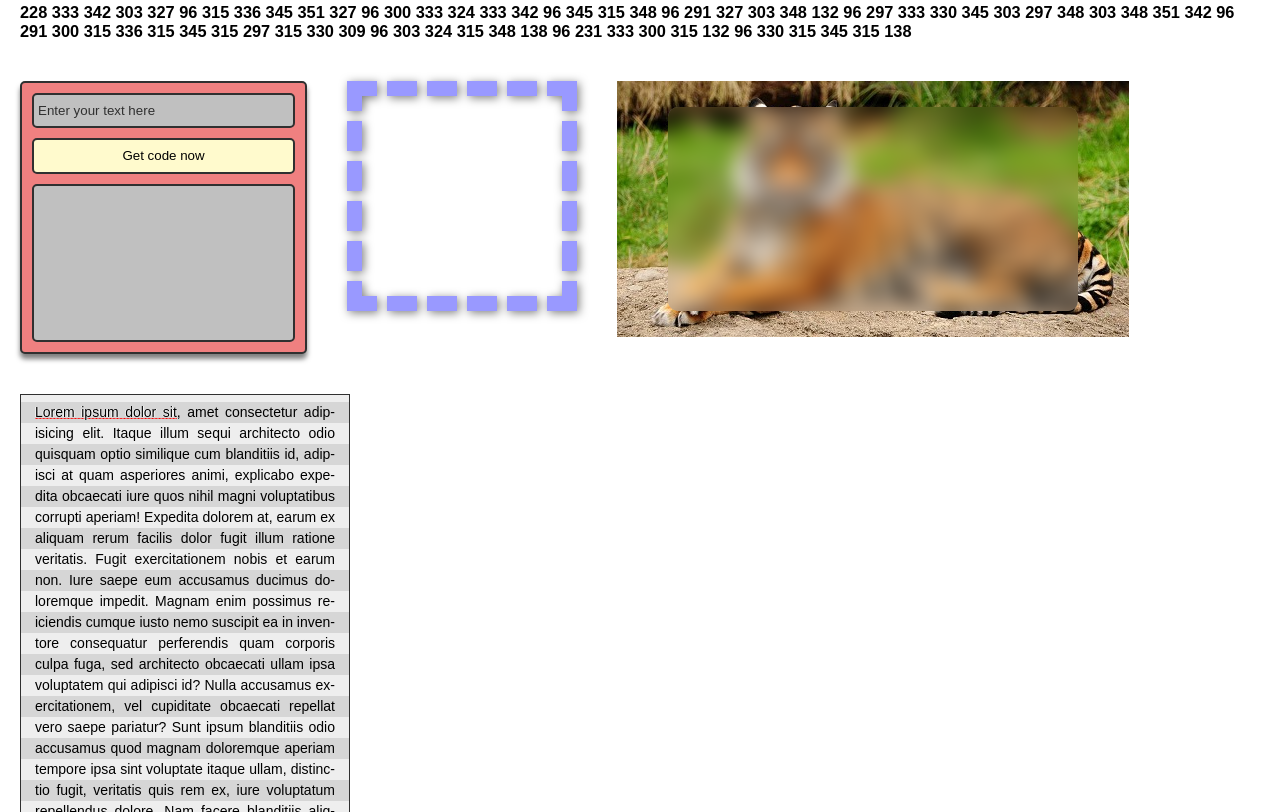
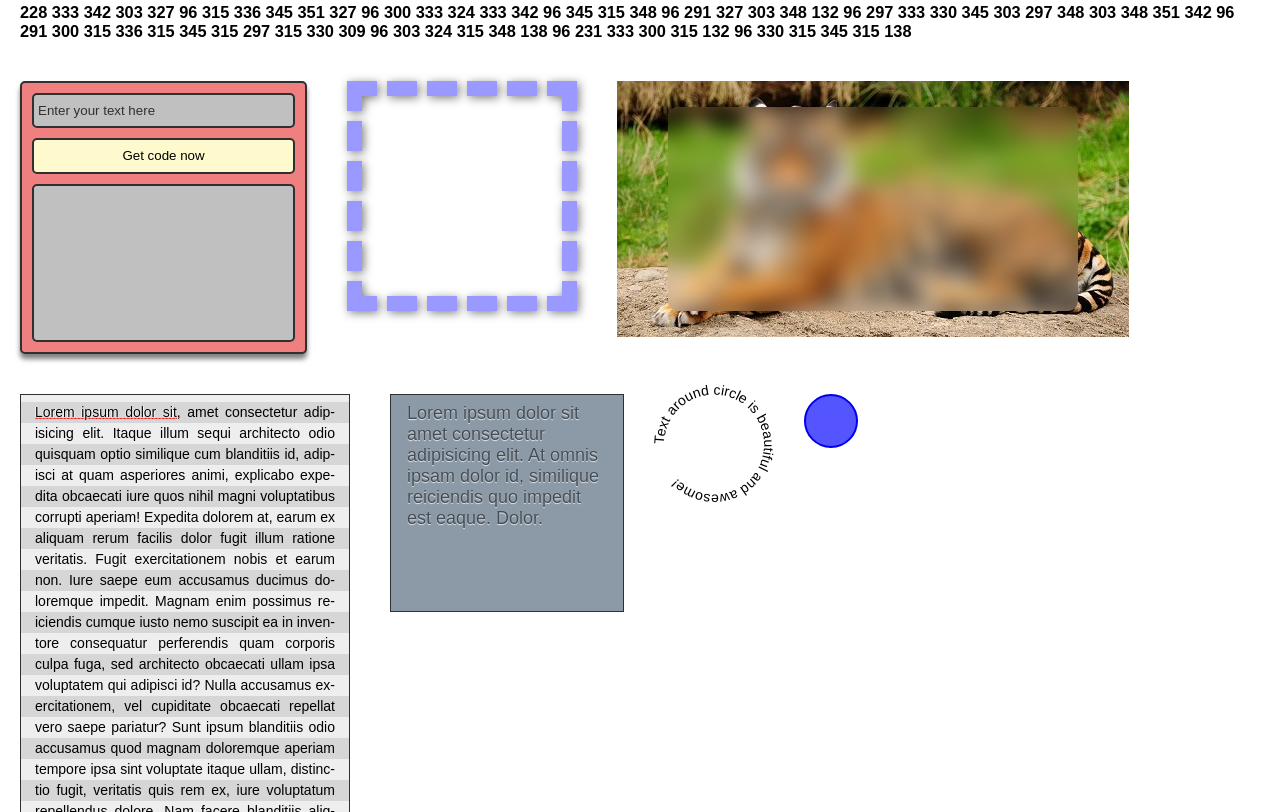
Before and after one commit to kadonomaro/css-secrets, a plain HTML site: page index.html in a window 1280 px wide. Shown: the part 1162-1974 px from the top of the page. Drawn offline with Linux system fonts and the light colour scheme.

Commit message:
add text effects, button

```diff
--- a/css/style.scss
+++ b/css/style.scss
@@ -17,6 +17,7 @@ h1,h2,h3,h4,h5,h6, p {
     font-family: Arial, Helvetica, sans-serif;
     font-size: 14px;
     display: flex;
+    align-items: flex-start;
     flex-wrap: wrap;
 }
 .form {
@@ -300,7 +301,7 @@ h1,h2,h3,h4,h5,h6, p {
         background-color: #ab0;
     }
     to {
-        transform: translate(-10px, -10px) scale(0.8);
+        transform: translate(-20px, -20px) scale(0.8);
         background-color: #fc0;
     }
 }
@@ -542,3 +543,52 @@ h1,h2,h3,h4,h5,h6, p {
     }
 
 }
+
+
+.text-effect {
+    margin: 20px;
+    padding: 8px 16px;
+    width: 200px;
+    height: 200px;
+    border: 1px solid #303030;
+    background: hsl(210, 13%, 60%);
+    font-size: 18px;
+    color: hsl(210, 13%, 30%);
+    text-shadow: 0 1px 1px hsla(0, 0, 100%, 0.8);
+
+}
+
+.circular-text {
+    margin: 20px;
+    width: 100px;
+    height: 100px;
+    & svg {
+      display: block;
+      overflow: visible;
+    }
+}
+
+
+.button {
+    position: relative;
+    margin: 20px;
+    width: 50px;
+    height: 50px;
+    background-color: #55f;
+    border-radius: 50%;
+    border: 2px solid darken($color: #5555ff, $amount: 20%);
+    transition: background-color 0.3s;
+    &::before{
+        content: '';
+        position: absolute;
+        top: -20px;
+        bottom: -20px;
+        left: -20px;
+        right: -20px;
+        border-radius: 50%;
+
+    }
+    &:hover {
+        background-color: lighten($color: #5555ff, $amount: 10%);
+    }
+}
--- a/index.html
+++ b/index.html
@@ -121,6 +121,26 @@
         </p>
     </div>
 
+    <div class="text-effect">
+        <p>Lorem ipsum dolor sit amet consectetur adipisicing elit.
+            At omnis ipsam dolor id, similique reiciendis quo impedit est eaque. Dolor.
+        </p>
+    </div>
+
+    <div class="circular-text">
+        <svg viewBox = "0 0 100 100">
+            <path d="M 0, 50 a 50, 50 0 1, 1 0, 1 z" id="circle" fill="none"/>
+            <text>
+                <textpath xlink:href="#circle">
+                    Text around circle is beautiful and awesome!
+                </textpath>
+            </text>
+
+        </svg>
+    </div>
+
+    <div class="button"></div>
+
     <script src="js/main.js"></script>
 </body>
 </html>
```
Also changed, not shown: css/style.css, 1 other file.
